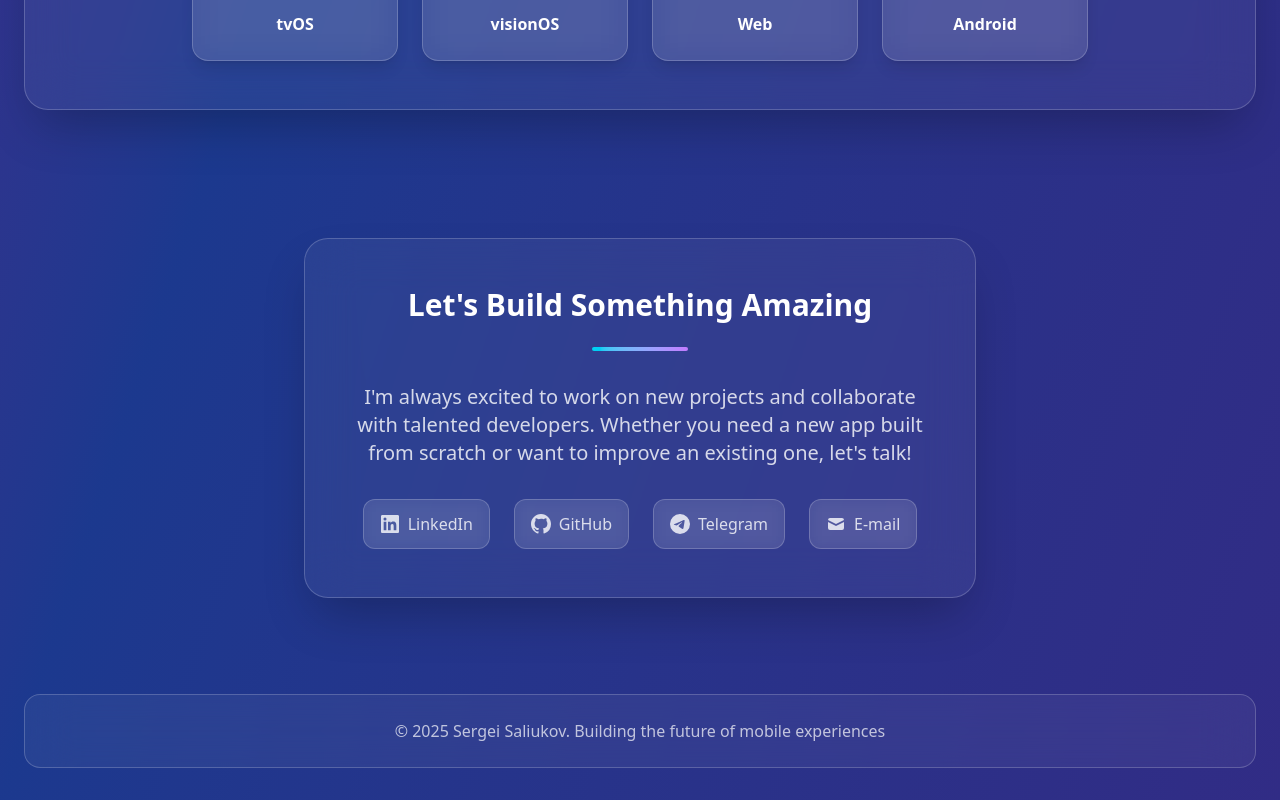
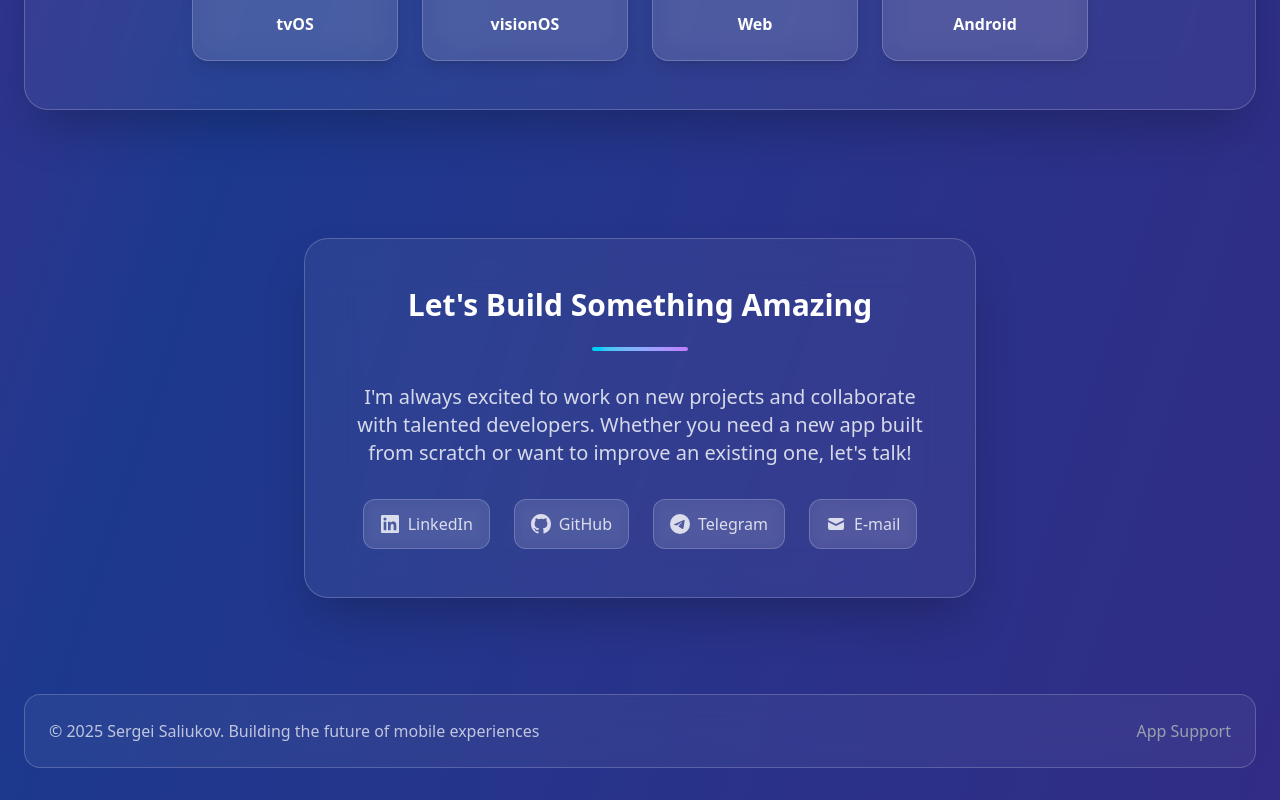
Before and after one commit to TopScrech/TopScrech-dev, a Nuxt app: page / in a window 1280 px wide. Shown: the part 3119-3919 px from the top of the page. Built offline with nearby package versions, Linux system fonts and the light colour scheme.

Commit message:
Update index.vue

```diff
--- a/pages/index.vue
+++ b/pages/index.vue
@@ -2,7 +2,7 @@
     <div
         class="min-h-screen bg-gradient-to-br from-purple-900 via-blue-900 to-indigo-900 relative overflow-hidden"
     >
-        <!-- Background decorative elements -->
+        <!-- Background -->
         <div class="absolute inset-0 overflow-hidden">
             <div
                 class="absolute top-1/4 left-1/4 w-96 h-96 bg-purple-500/20 rounded-full blur-3xl"
@@ -269,14 +269,20 @@
 
         <!-- Footer -->
         <footer class="py-8 relative z-10">
-            <div class="container mx-auto px-6 text-center">
+            <div class="container mx-auto px-6">
                 <div
-                    class="backdrop-blur-xl bg-white/5 rounded-2xl p-6 border border-white/20"
+                    class="backdrop-blur-xl bg-white/5 rounded-2xl p-6 border border-white/20 flex justify-between items-center"
                 >
                     <p class="text-white/70">
                         &copy; {{ currentYear }} Sergei Saliukov.
                         Building the future of mobile experiences
                     </p>
+                    <a
+                        href="/app/support"
+                        class="text-gray-400 hover:text-cyan-300 transition-colors duration-200"
+                    >
+                        App Support
+                    </a>
                 </div>
             </div>
         </footer>
```
